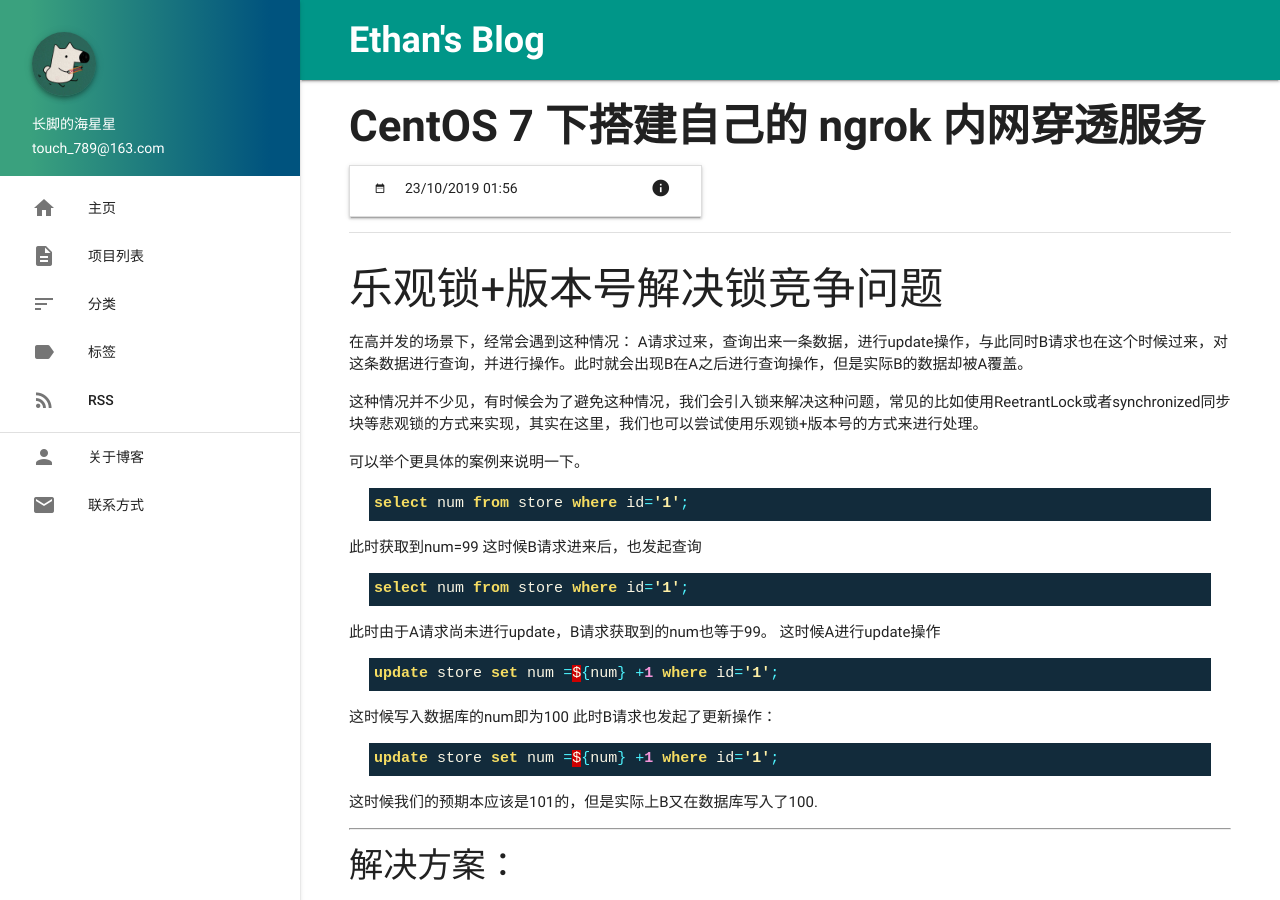
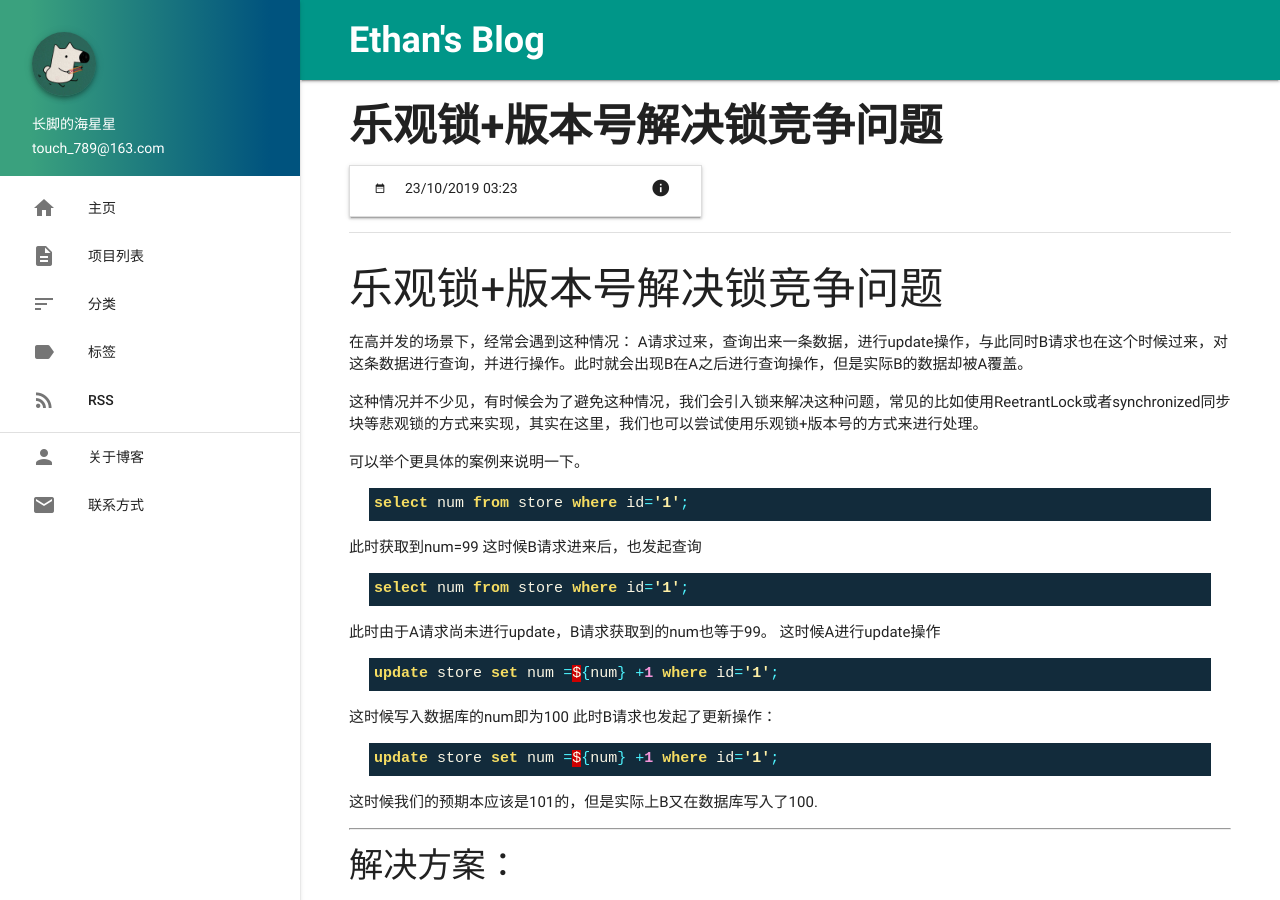
Before and after one commit to EthanChenLi/EthanChenLi.github.io, a Jekyll site: the page built from _posts/2019-10-23-mysql-lock.md, in a window 1280 px wide and 900 px high. Built offline with Jekyll 4.4.1, drawn with Linux system fonts in a browser that asks for light colours; comment, search, counter and statistics services are not loaded.

Commit message:
no message

```diff
--- a/_posts/2019-10-23-mysql-lock.md
+++ b/_posts/2019-10-23-mysql-lock.md
@@ -1,7 +1,7 @@
 ---
 layout: post
-title:  "CentOS 7 下搭建自己的 ngrok 内网穿透服务"
-date:   2019-10-23 09:56:00 +0800
+title:  "乐观锁+版本号解决锁竞争问题"
+date:   2019-10-23 11:23:00 +0800
 categories: default
 tags: mysql
 comments: 1
```
